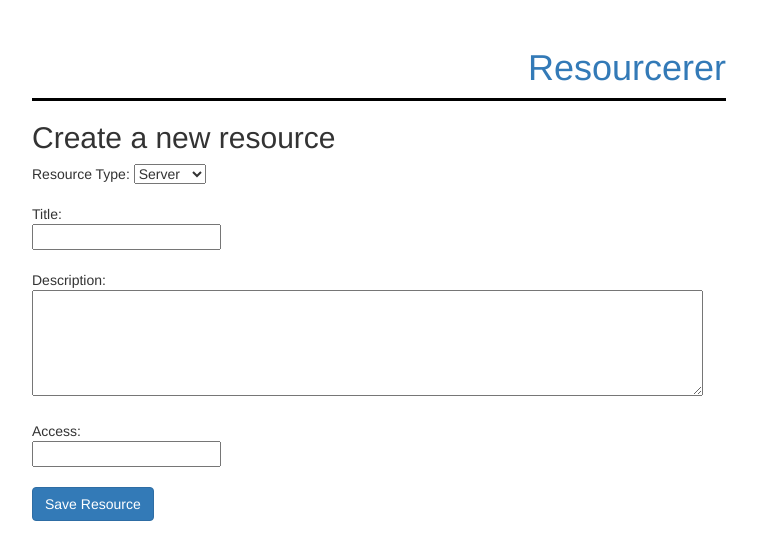
After one commit to bjshively/resourcerer, a Python web app: template templates/createresource.html in a window 1280 px wide. The commit adds this page. Shown: the top 560 px of the page, without its empty margins (261-1018 px from the left). Run offline with Jinja, Linux system fonts and the light colour scheme; the template is opened without the code that fills it, so the values that code supplies are empty; some libraries are stand-ins or nearby versions.

Commit message:
Add create new resource functionality

```diff
--- a/templates/base.html
+++ b/templates/base.html
@@ -8,7 +8,10 @@
   <body>
   <div id="container">
   <div id="header">
-  <h1>Resourcerer</h1>
+  <h1><a href="/">Resourcerer</a></h1>
+  {% if user %}
+<p>Signed in as {{user}}</p>
+  {% endif %}
   </div>
     {% block content %}{% endblock %}
   </div>
--- a/templates/createlease.html
+++ b/templates/createlease.html
@@ -10,7 +10,10 @@
 {% else %}
 
   {% if resource.availability == 'true' %}
+
     <p>The resource <strong>{{resource.title}} - {{resource.resType}}</strong> is available to lease.</p>
+    <p><strong>Description:</strong> {{resource.description}}</p>
+    <p><strong>Access Details:</strong> {{resource.access}}</p>
 
   {% else %}
   <p>Sorry, the resource <strong>{{resource.title}} - {{resource.resType}}</strong> isn't available.</p>
--- /dev/null
+++ b/templates/createresource.html
@@ -0,0 +1,21 @@
+{% extends 'base.html' %}
+{% block content %}
+
+<h2>Create a new resource</h2>
+<form method="post" action="/saveresource">
+  Resource Type: <select name="resType">
+  <option value="Server">Server</option>
+  <option value="Storage">Storage</option>
+  <option value="Image">Image</option>
+  </select><br><br>
+  Title:<br>
+  <input type="text" name="title"><br><br>
+
+  Description:<br>
+  <textarea rows="5" cols="80" name="description"></textarea><br><br>
+  Access:<br>
+  <input type="text" name="access"><br><br>
+  <input type="submit" value="Save Resource" class="btn btn-primary">
+</form>
+
+{% endblock %}
--- a/templates/index.html
+++ b/templates/index.html
@@ -4,7 +4,7 @@
 
 {% if user %}
 
-<h2>You're signed in.</h2>
+<h2>Available Resources</h2>
 
 {% for item in resources %}
 <h3>Name: {{item.title}}</h3>
```
Also changed, not shown: main.py (+24 -4 lines).
